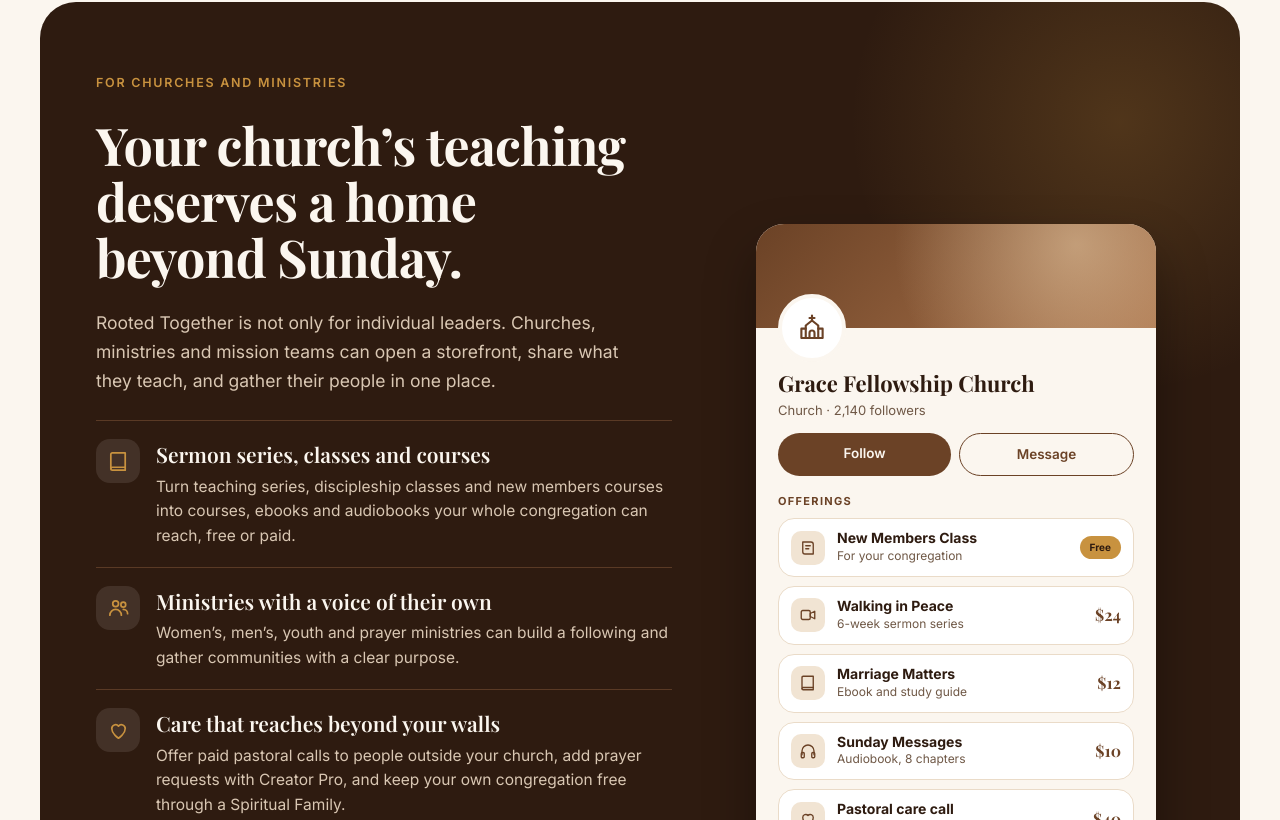
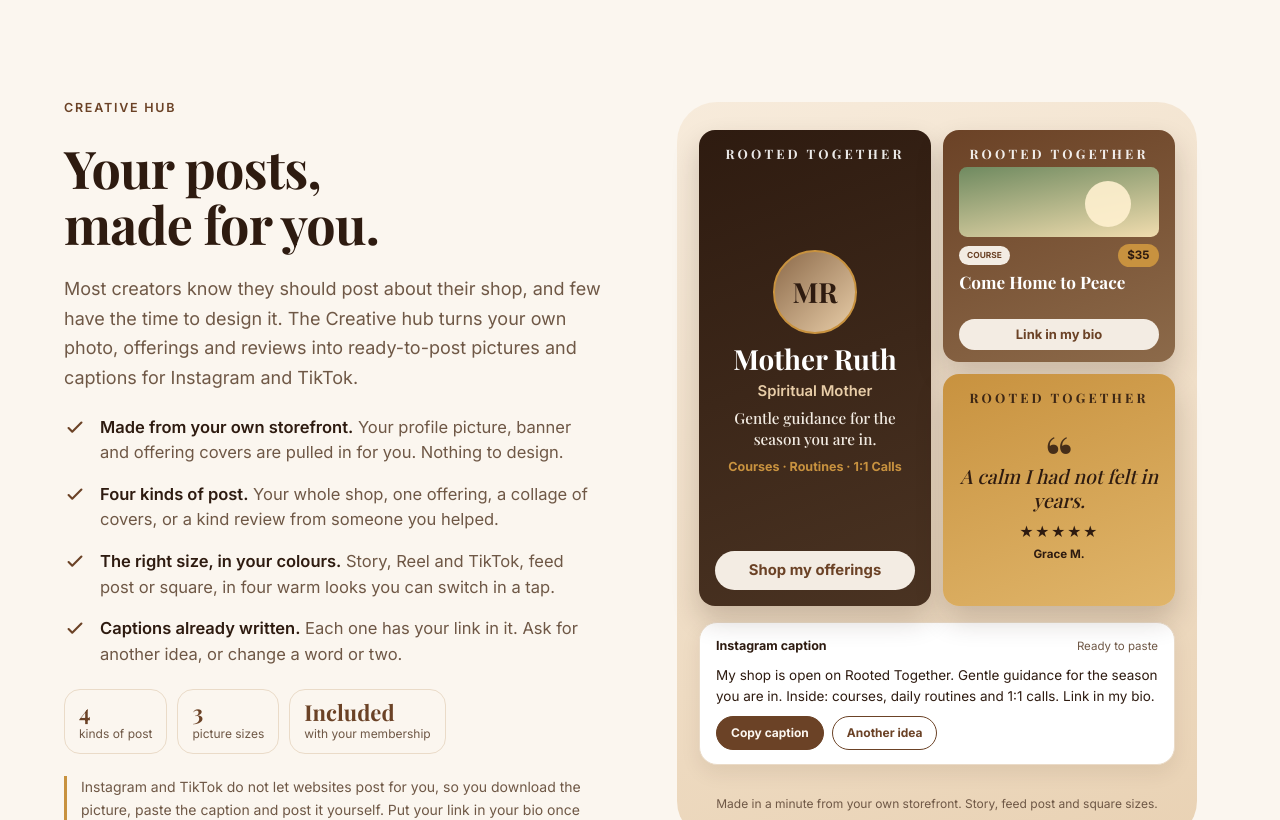
Before and after one commit to G-Rack/Onboarding-Rooted-Together-, a Next.js app: page / in a window 1280 px wide. Shown: the part 2880-3700 px from the top of the page. Built offline with nearby package versions, Linux system fonts and the light colour scheme; no server answers.

Commit message:
Add Creative hub section to onboarding site

```diff
--- /dev/null
+++ b/app/hub.css
@@ -0,0 +1,38 @@
+/* Creative hub section. Reuses the site's tokens (--brown, --gold, --sand ...). */
+.hub{background:var(--cream)}
+.hub .h2{font-family:var(--serif);font-weight:700;font-size:clamp(32px,4.2vw,52px);line-height:1.08;letter-spacing:-.015em;text-wrap:balance}
+.hub-note{font-size:14px;line-height:1.6;color:var(--muted);padding-left:14px;border-left:3px solid var(--gold)}
+.hub-art{width:100%;max-width:520px;padding:28px 22px;display:flex;flex-direction:column;gap:16px}
+.hub-tiles{--u:clamp(1.2px,calc((min(520px,100vw - 48px) - 56px) / 200),2.4px);display:grid;grid-template-columns:repeat(2,minmax(0,1fr));gap:12px}
+.hub-tiles>*{min-width:0}
+.ht{border-radius:16px;overflow:hidden;position:relative;display:flex;flex-direction:column;align-items:center;justify-content:center;text-align:center;padding:calc(7 * var(--u)) calc(7 * var(--u));box-shadow:0 14px 28px rgba(46,27,16,.2);color:#fff}
+.ht-brand{font-family:var(--serif);font-weight:700;font-size:calc(5.6 * var(--u));letter-spacing:.24em;opacity:.9;text-align:center;position:absolute;top:calc(6 * var(--u));left:0;right:0}
+.ht-story{grid-row:1 / span 2;background:linear-gradient(160deg,#2E1B10,#4A3322);gap:calc(2.6 * var(--u));padding-top:calc(16 * var(--u));padding-bottom:calc(20 * var(--u))}
+.ht-av{width:calc(36 * var(--u));height:calc(36 * var(--u));border-radius:50%;background:linear-gradient(135deg,#8C6A4A,#E8CDA8);border:calc(1 * var(--u)) solid var(--gold);display:grid;place-items:center;font-family:var(--serif);font-weight:700;font-size:calc(12 * var(--u));color:var(--deep);margin-bottom:calc(2 * var(--u))}
+.ht-h{font-family:var(--serif);font-weight:700;font-size:calc(12 * var(--u));line-height:1.05}
+.ht-role{font-size:calc(6.4 * var(--u));font-weight:600;color:#E8CDA8}
+.ht-sub{font-family:var(--serif);font-size:calc(6.6 * var(--u));line-height:1.35;color:#F3ECE3}
+.ht-types{font-size:calc(5.4 * var(--u));font-weight:700;color:var(--gold);margin-top:calc(1 * var(--u))}
+.ht-btn{text-align:center;position:absolute;left:calc(7 * var(--u));right:calc(7 * var(--u));bottom:calc(7 * var(--u));padding:calc(3.6 * var(--u)) 0;border-radius:999px;background:#F3ECE3;color:var(--brown);font-weight:700;font-size:calc(6.4 * var(--u))}
+.ht-offer{aspect-ratio:1/1;background:linear-gradient(160deg,#6B4226,#8C6A4A);align-items:flex-start;justify-content:flex-start;text-align:left;padding-top:calc(16 * var(--u))}
+.ht-cover{width:100%;height:calc(30 * var(--u));border-radius:calc(3.5 * var(--u));background:linear-gradient(170deg,#6F8A60,#F0DCAE);position:relative;overflow:hidden}
+.ht-cover::before{content:"";position:absolute;width:calc(20 * var(--u));height:calc(20 * var(--u));border-radius:50%;background:#FFF1D0;right:calc(12 * var(--u));top:calc(6 * var(--u));opacity:.9}
+.ht-row{display:flex;align-items:center;justify-content:space-between;width:100%;margin-top:calc(3 * var(--u))}
+.ht-pill{padding:calc(1.2 * var(--u)) calc(3.4 * var(--u));border-radius:999px;background:#F3ECE3;color:var(--brown);font-size:calc(3.6 * var(--u));font-weight:700}
+.ht-price{padding:calc(1.4 * var(--u)) calc(4 * var(--u));border-radius:999px;background:var(--gold);color:var(--deep);font-size:calc(5 * var(--u));font-weight:700}
+.ht-t{font-family:var(--serif);font-weight:700;font-size:calc(7.4 * var(--u));line-height:1.1;white-space:nowrap;margin-top:calc(2.4 * var(--u))}
+.ht-offer .ht-btn{padding:calc(2.6 * var(--u)) 0;font-size:calc(5.6 * var(--u));bottom:calc(5 * var(--u))}
+.ht-quote{aspect-ratio:1/1;background:linear-gradient(160deg,#C8923F,#E0B56A);color:var(--deep);gap:calc(1.2 * var(--u));padding-top:calc(12 * var(--u))}
+.ht-quote .ht-brand{color:var(--deep)}
+.ht-q{font-family:var(--serif);font-weight:700;font-size:calc(26 * var(--u));line-height:.6;height:calc(10 * var(--u));color:var(--deep);opacity:.85;margin-top:calc(4 * var(--u))}
+.ht-qt{font-family:var(--serif);font-style:italic;font-size:calc(8.4 * var(--u));line-height:1.25}
+.ht-stars{font-size:calc(6 * var(--u));letter-spacing:.1em;margin-top:calc(3 * var(--u));color:var(--deep)}
+.ht-who{font-size:calc(5 * var(--u));font-weight:700}
+.hub-cap{background:#fff;border:1px solid var(--line);border-radius:18px;padding:14px 16px;display:flex;flex-direction:column;gap:9px;box-shadow:0 8px 20px rgba(46,27,16,.08)}
+.hub-cap-top{display:flex;justify-content:space-between;align-items:center;font-size:12.5px}
+.hub-cap-top b{color:var(--deep)} .hub-cap-top span{color:var(--muted);font-size:11.5px}
+.hub-cap p{font-size:13.5px;line-height:1.55;color:var(--deep)}
+.hub-cap-btns{display:flex;gap:8px;flex-wrap:wrap}
+.hub-cap-btns span{padding:7px 14px;border-radius:999px;border:1.2px solid var(--brown);color:var(--brown);font-size:12px;font-weight:700}
+.hub-cap-btns span.on{background:var(--brown);color:var(--cream)}
+@media (max-width:700px){.hub-art{padding:22px 14px;border-radius:30px}.hub-tiles{--u:clamp(1.2px,calc((100vw - 48px - 28px - 12px) / 200),2.4px)}}
--- a/app/layout.js
+++ b/app/layout.js
@@ -8,6 +8,7 @@ import '@fontsource/inter/600.css'
 import '@fontsource/inter/700.css'
 import './globals.css'
 import './pro.css'
+import './hub.css'
 import { SITE_NAME, SITE_URL } from '@/lib/config'
 
 const title = 'Rooted Together for Leaders, Churches and Ministries: open your storefront and earn from what you teach'
--- a/app/page.js
+++ b/app/page.js
@@ -5,6 +5,7 @@ import Hero from '@/components/Hero'
 import OfferingsStrip from '@/components/OfferingsStrip'
 import WhatYouSell from '@/components/WhatYouSell'
 import Value from '@/components/Value'
+import CreativeHub from '@/components/CreativeHub'
 import Churches from '@/components/Churches'
 import AppSection from '@/components/AppSection'
 import Earn from '@/components/Earn'
@@ -26,6 +27,7 @@ export default function Home() {
       <OfferingsStrip />
       <WhatYouSell />
       <Value />
+      <CreativeHub />
       <Churches />
       <AppSection />
       <Earn />
--- /dev/null
+++ b/components/CreativeHub.js
@@ -0,0 +1,65 @@
+export default function CreativeHub() {
+  return (
+    <>
+<section id="hub" className="sec hub">
+  <div className="wrap">
+    <div className="block" style={{ marginTop: 0 }}>
+      <div className="block-copy">
+        <div className="eyebrow">Creative hub</div>
+        <h2 className="h2">Your posts, made for you.</h2>
+        <p className="lead">Most creators know they should post about their shop, and few have the time to design it. The Creative hub turns your own photo, offerings and reviews into ready-to-post pictures and captions for Instagram and TikTok.</p>
+        <ul className="feat">
+          <li><svg className="ico"><use href="#i-check"/></svg><span><b>Made from your own storefront.</b> Your profile picture, banner and offering covers are pulled in for you. Nothing to design.</span></li>
+          <li><svg className="ico"><use href="#i-check"/></svg><span><b>Four kinds of post.</b> Your whole shop, one offering, a collage of covers, or a kind review from someone you helped.</span></li>
+          <li><svg className="ico"><use href="#i-check"/></svg><span><b>The right size, in your colours.</b> Story, Reel and TikTok, feed post or square, in four warm looks you can switch in a tap.</span></li>
+          <li><svg className="ico"><use href="#i-check"/></svg><span><b>Captions already written.</b> Each one has your link in it. Ask for another idea, or change a word or two.</span></li>
+        </ul>
+        <div className="snip">
+          <div className="s"><b>4</b><span>kinds of post</span></div>
+          <div className="s"><b>3</b><span>picture sizes</span></div>
+          <div className="s"><b>Included</b><span>with your membership</span></div>
+        </div>
+        <p className="hub-note">Instagram and TikTok do not let websites post for you, so you download the picture, paste the caption and post it yourself. Put your link in your bio once and every post points people to your shop.</p>
+      </div>
+
+      <div className="block-art">
+        <div className="art-wrap hub-art">
+          <div className="hub-tiles" aria-hidden="true">
+            <div className="ht ht-story">
+              <small className="ht-brand">ROOTED TOGETHER</small>
+              <div className="ht-av">MR</div>
+              <b className="ht-h">Mother Ruth</b>
+              <span className="ht-role">Spiritual Mother</span>
+              <span className="ht-sub">Gentle guidance for the season you are in.</span>
+              <span className="ht-types">Courses · Routines · 1:1 Calls</span>
+              <span className="ht-btn">Shop my offerings</span>
+            </div>
+            <div className="ht ht-offer">
+              <small className="ht-brand">ROOTED TOGETHER</small>
+              <div className="ht-cover"></div>
+              <div className="ht-row"><span className="ht-pill">COURSE</span><span className="ht-price">$35</span></div>
+              <b className="ht-t">Come Home to Peace</b>
+              <span className="ht-btn">Link in my bio</span>
+            </div>
+            <div className="ht ht-quote">
+              <small className="ht-brand">ROOTED TOGETHER</small>
+              <span className="ht-q">“</span>
+              <span className="ht-qt">A calm I had not felt in years.</span>
+              <span className="ht-stars">★★★★★</span>
+              <span className="ht-who">Grace M.</span>
+            </div>
+          </div>
+          <div className="hub-cap">
+            <div className="hub-cap-top"><b>Instagram caption</b><span>Ready to paste</span></div>
+            <p>My shop is open on Rooted Together. Gentle guidance for the season you are in. Inside: courses, daily routines and 1:1 calls. Link in my bio.</p>
+            <div className="hub-cap-btns"><span className="on">Copy caption</span><span>Another idea</span></div>
+          </div>
+          <div className="cap">Made in a minute from your own storefront. Story, feed post and square sizes.</div>
+        </div>
+      </div>
+    </div>
+  </div>
+</section>
+    </>
+  )
+}
--- a/components/Pricing.js
+++ b/components/Pricing.js
@@ -22,6 +22,7 @@ export default function Pricing() {
           <li><svg className="ico"><use href="#i-check"/></svg>Your own storefront on web and app</li>
           <li><svg className="ico"><use href="#i-check"/></svg>Courses, ebooks, audiobooks, printables, templates, routines, bundles and 1:1 calls</li>
           <li><svg className="ico"><use href="#i-check"/></svg>Build a following and create tailored communities</li>
+          <li><svg className="ico"><use href="#i-check"/></svg><span><b>Creative hub:</b> ready-to-post Instagram and TikTok pictures and captions, made from your own storefront</span></li>
           <li><svg className="ico"><use href="#i-check"/></svg>Secure payouts through Stripe. Rooted Together keeps 10% of each sale, and Stripe’s card fee comes out of each payment</li>
           <li><svg className="ico"><use href="#i-check"/></svg>Paid items start at $5, and free items are allowed</li>
           <li><svg className="ico"><use href="#i-check"/></svg>No monthly storefront fee, ever</li>
--- a/components/Value.js
+++ b/components/Value.js
@@ -14,7 +14,7 @@ export default function Value() {
       <div className="card"><div className="ib"><svg className="ico"><use href="#i-video"/></svg></div><h3>Offer 1:1 calls</h3><p>Mentor, counsel and pray with people one to one. Connect your own Calendly and let them book a time and pay.</p></div>
       <div className="card"><div className="ib"><svg className="ico"><use href="#i-heart"/></svg></div><h3>Offer prayer and meditation</h3><p>With Creator Pro, people can request daily prayers, guided meditations or a special request, with a clear way to thank you for your time.</p></div>
       <div className="card"><div className="ib"><svg className="ico"><use href="#i-card"/></svg></div><h3>Get paid straight to your bank</h3><p>Every sale lands in your balance. Connect Stripe once and request a payout whenever you reach $25.</p></div>
-      <div className="card"><div className="ib"><svg className="ico"><use href="#i-net"/></svg></div><h3>Share it anywhere</h3><p>Your link works in your bio, your newsletter and your sermon slides. People can buy without installing anything.</p></div>
+      <div className="card"><div className="ib"><svg className="ico"><use href="#i-net"/></svg></div><h3>Share it anywhere</h3><p>Your link works in your bio, your newsletter and your sermon slides. People can buy without installing anything, and the Creative hub makes the Instagram and TikTok posts for you.</p></div>
     </div>
   </div>
 </section>
```
